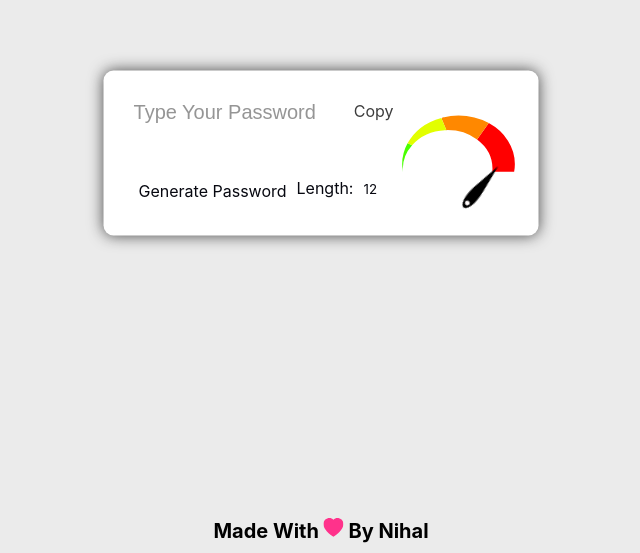
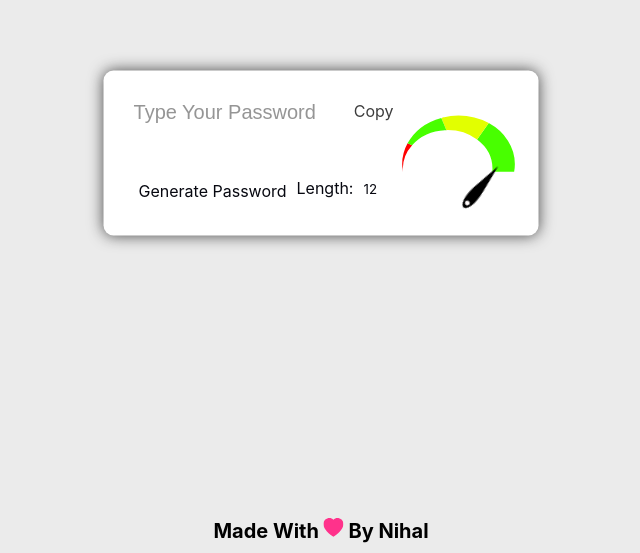
Before and after one commit to devnihal/password-strength-indicator, a plain HTML site: page index.html in a window 1280 px wide. Shown: the part 247-800 px from the top of the page, without its empty margins (319-959 px from the left). Drawn offline with Linux system fonts and the light colour scheme.

Commit message:
Colors changed

```diff
--- a/index.html
+++ b/index.html
@@ -179,10 +179,10 @@
         <div class="svg_container">
             <svg width="120" height="120" viewBox="0 0 120 120">
              <g id="g3346" transform="matrix(1,0,0,0.85905263,0,18.716723)">
-               <path  id="path846"  style="fill:#48ff00;fill-opacity:1;fill-rule:evenodd"  d="M 13.607422,38.353516 9.0371094,36.164062 A 56.355076,56.355076 0 0 0 3.6445312,60.197266 56.355076,56.355076 0 0 0 4.484375,69.162109 H 4.537109 A 44.8279,44.8279 0 0 1 4.2851562,65.640625 44.8279,44.8279 0 0 1 13.607422,38.353516 Z" />
-               <path  id="path1158"  style="fill:#ff0000;fill-rule:evenodd"  d="m 78.548828,31.839844 a 44.8279,44.8279 0 0 1 15.392578,33.800781 44.8279,44.8279 0 0 1 -0.154297,3.521484 H 115.625 a 56.355076,56.355076 0 0 0 0.73047,-8.964843 56.355076,56.355076 0 0 0 -26.089845,-47.535157 z" />
-               <path  id="path1704"  style="fill:#ff8800;fill-opacity:1;fill-rule:evenodd"  d="M 43.880859,6.2851562 43.121094,7.5292969 47.859375,20.871094 A 44.8279,44.8279 0 0 1 49.113281,20.8125 44.8279,44.8279 0 0 1 78.548828,31.839844 L 90.265625,12.662109 A 56.355076,56.355076 0 0 0 60,3.8417969 56.355076,56.355076 0 0 0 43.880859,6.2851562 Z" />
-               <path  id="path1285"  style="fill:#e2ff00;fill-opacity:1;fill-rule:evenodd"  d="M 47.859375,20.871094 42.789062,6.59375 A 56.355076,56.355076 0 0 0 9.0371094,36.164062 l 4.5703126,2.189454 A 44.8279,44.8279 0 0 1 47.859375,20.871094 Z" />
+               <path  id="path846"  style="fill:#ff0000;fill-opacity:1;fill-rule:evenodd"  d="M 13.607422,38.353516 9.0371094,36.164062 A 56.355076,56.355076 0 0 0 3.6445312,60.197266 56.355076,56.355076 0 0 0 4.484375,69.162109 H 4.537109 A 44.8279,44.8279 0 0 1 4.2851562,65.640625 44.8279,44.8279 0 0 1 13.607422,38.353516 Z" />
+               <path  id="path1158"  style="fill:#48ff00;fill-rule:evenodd"  d="m 78.548828,31.839844 a 44.8279,44.8279 0 0 1 15.392578,33.800781 44.8279,44.8279 0 0 1 -0.154297,3.521484 H 115.625 a 56.355076,56.355076 0 0 0 0.73047,-8.964843 56.355076,56.355076 0 0 0 -26.089845,-47.535157 z" />
+               <path  id="path1704"  style="fill:#e2ff00;fill-opacity:1;fill-rule:evenodd"  d="M 43.880859,6.2851562 43.121094,7.5292969 47.859375,20.871094 A 44.8279,44.8279 0 0 1 49.113281,20.8125 44.8279,44.8279 0 0 1 78.548828,31.839844 L 90.265625,12.662109 A 56.355076,56.355076 0 0 0 60,3.8417969 56.355076,56.355076 0 0 0 43.880859,6.2851562 Z" />
+               <path  id="path1285"  style="fill:#48ff00;fill-opacity:1;fill-rule:evenodd"  d="M 47.859375,20.871094 42.789062,6.59375 A 56.355076,56.355076 0 0 0 9.0371094,36.164062 l 4.5703126,2.189454 A 44.8279,44.8279 0 0 1 47.859375,20.871094 Z" />
              </g>
              <g class="meter_handle" id="g3339">
                <path  id="path2027"  style="fill:#000000;fill-opacity:1;fill-rule:evenodd;stroke-width:0.649834"  d="m 66.164706,75.406937 c 4.368665,26.715923 -2.754475,34.101233 -6.152291,34.101233 -3.397816,0 -10.582376,-7.0097 -6.152291,-34.101233 L 60.012415,37.78352 Z" />
```
